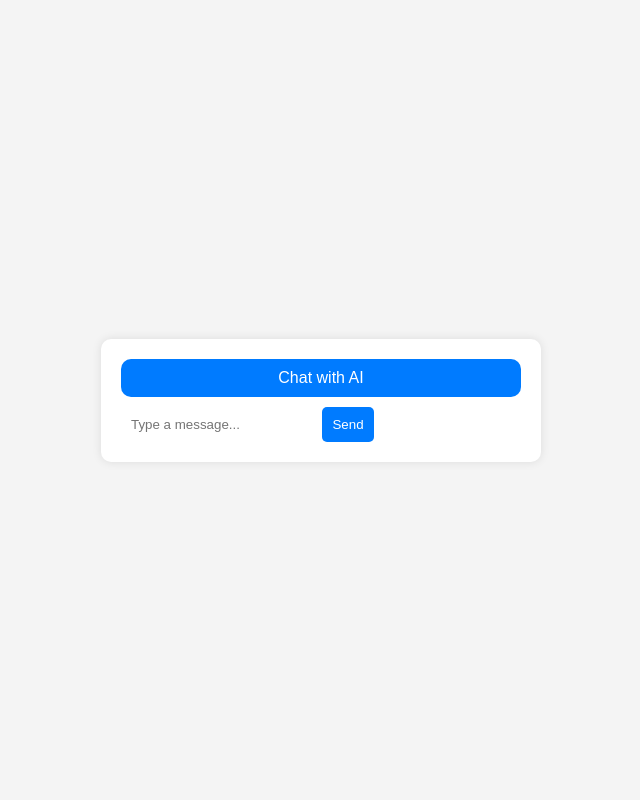
After one commit to Deva-101/deerhacks2025, a Django app: template brain/brainrot/templates/home.html in a window 1280 px wide. The commit adds this page. Shown: the whole page, without its empty margins (319-959 px from the left). Run offline with Django 5.2, Linux system fonts and the light colour scheme; the template is opened without the code that fills it, so the values that code supplies are empty; parts of the project's set-up code (start-up, migrations or seed data) failed here and were passed over.

Commit message:
added main screen

```diff
--- /dev/null
+++ b/brain/brainrot/templates/home.html
@@ -0,0 +1,72 @@
+<!DOCTYPE html>
+<html lang="en">
+<head>
+    <meta charset="UTF-8">
+    <meta name="viewport" content="width=device-width, initial-scale=1.0">
+    <title>Chatbox</title>
+    <style>
+        body {
+            font-family: Arial, sans-serif;
+            margin: 0;
+            padding: 0;
+            display: flex;
+            justify-content: center;
+            align-items: center;
+            height: 100vh;
+            background-color: #f4f4f4;
+        }
+        .chat-container {
+            width: 400px;
+            background: white;
+            border-radius: 10px;
+            box-shadow: 0 0 10px rgba(0, 0, 0, 0.1);
+            display: flex;
+            flex-direction: column;
+            padding: 20px;
+        }
+        .chat-header {
+            background: #007bff;
+            color: white;
+            padding: 10px;
+            text-align: center;
+            border-radius: 10px;
+            margin-bottom: 10px;
+        }
+        .chat-input {
+            display: flex;
+            border-top: 1px solid #ccc;
+        }
+        input {
+            flex: 1;
+            padding: 10px;
+            border: none;
+            border-radius: 5px;
+            outline: none;
+        }
+        button {
+            padding: 10px;
+            background: #007bff;
+            color: white;
+            border: none;
+            cursor: pointer;
+            border-radius: 5px;
+        }
+        button:hover {
+            background: #0056b3;
+        }
+    </style>
+</head>
+<body>
+
+<div class="chat-container">
+    <div class="chat-header">Chat with AI</div>
+
+    <form method="post">
+        {% csrf_token %}
+        <input type="text" name="message" placeholder="Type a message..." required>
+        <button type="submit">Send</button>
+    </form>
+</div>
+
+</body>
+</html>
--- a/brain/brainrot/urls.py
+++ b/brain/brainrot/urls.py
@@ -1,7 +1,7 @@
 from django.urls import path
-from . import views  # Import views correctly
+from .views import home, brain  # Import the views
 
 urlpatterns = [
-    path('', views.home, name='home'),
-    path('chat/', views.chat_with_groq, name='chat_with_groq'),
+    path('', home, name='home'),  # Home page
+    path('brain/', brain, name='brain'),  # Brain page
 ]
```
Also changed, not shown: brain/brainrot/templates/brain.html (+0 -133 lines), brain/brainrot/views.py (+25 -19 lines), brain/db.sqlite3.
